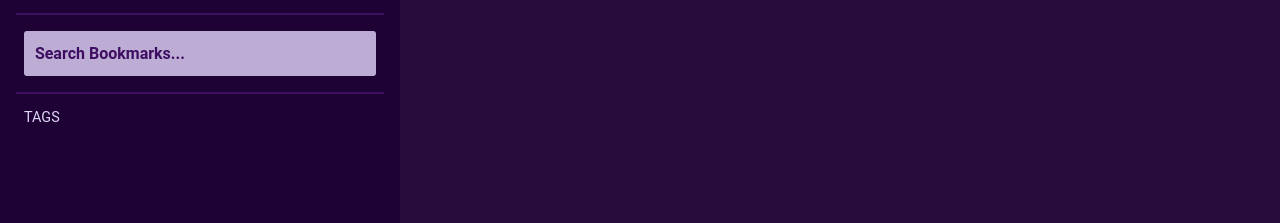
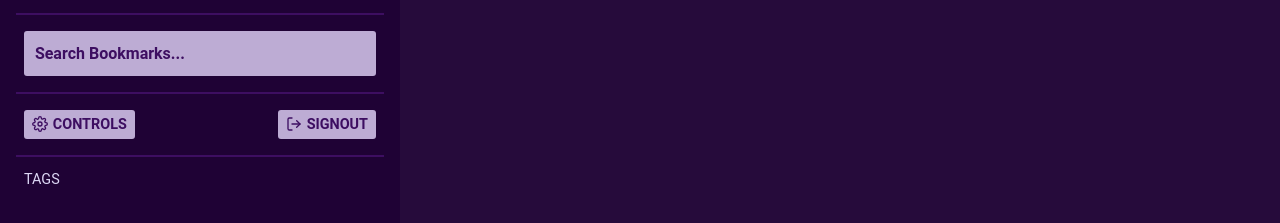
Before and after one commit to SlackATon/CuttleFish, a React app: page /bookmarks in a window 1280 px wide. Shown: the part 201-424 px from the top of the page. Built offline with nearby package versions, Linux system fonts and the light colour scheme.

Commit message:
feat(client/components): Added controls button to sidebar.

```diff
--- a/client/components/Bookmark/Sidebar/Sidebar.js
+++ b/client/components/Bookmark/Sidebar/Sidebar.js
@@ -3,6 +3,7 @@ import React from 'react'
 import SidebarUser from './SidebarUser'
 import SidebarSearch from './SidebarSearch'
 import SidebarTagContainer from './SidebarTagContainer'
+import SidebarControls from './SidebarControls'
 
 function Sidebar() {
 	return (
@@ -10,6 +11,7 @@ function Sidebar() {
 			<img className="sidebar__logo" src="logo.svg" alt="brand logo" />
 			<SidebarUser />
 			<SidebarSearch />
+			<SidebarControls />
 			<SidebarTagContainer />
 		</div>
 	)
--- /dev/null
+++ b/client/components/Bookmark/Sidebar/SidebarControls.js
@@ -0,0 +1,27 @@
+import React from 'react'
+import { FiSettings, FiLogOut } from 'react-icons/fi'
+
+class SidebarControls extends React.Component {
+	constructor() {
+		super()
+	}
+
+	render() {
+		return (
+			<div className="sidebar-settings">
+				<div className="sidebar-settings-controls">
+					<button className="sidebar-settings__btn" type="button">
+						<FiSettings /> Controls
+					</button>
+				</div>
+				<div className="sidebar-settings-signout">
+					<button className="sidebar-settings__btn" type="button">
+						<FiLogOut /> Signout
+					</button>
+				</div>
+			</div>
+		)
+	}
+}
+
+export default SidebarControls
--- a/css/sidebar.css
+++ b/css/sidebar.css
@@ -79,12 +79,13 @@
 .sidebar__tag-ul {
 	padding: 0.5em 0.5em;
 	list-style-type: none;
+	margin-bottom: 0.4em;
 }
 
 .sidebar__tag-ul::before {
 	content: 'tags';
 	display: block;
-	margin: 0.5em 0 0.3em;
+	margin: 0.4em 0 0.3em;
 	text-transform: uppercase;
 	font-size: 0.9em;
 }
@@ -163,3 +164,27 @@
 .sidebar__bookmark-description {
 	font-size: 0.9em;
 }
+
+.sidebar-settings {
+	inset: 1;
+	display: flex;
+	justify-content: space-between;
+	align-items: center;
+	padding: 1rem 0.5rem;
+	border-bottom: 2px solid var(--clr-dark-accent);
+}
+
+.sidebar-settings__btn {
+	display: flex;
+	justify-content: center;
+	align-items: center;
+	grid-gap: 0.3rem;
+	padding: 0.4rem 0.5rem;
+	border: 0;
+	border-radius: 3px;
+	background-color: var(--clr-light-dark);
+	color: var(--clr-dark-accent);
+	font-size: 0.9rem;
+	text-transform: uppercase;
+	font-weight: bold;
+}
```
